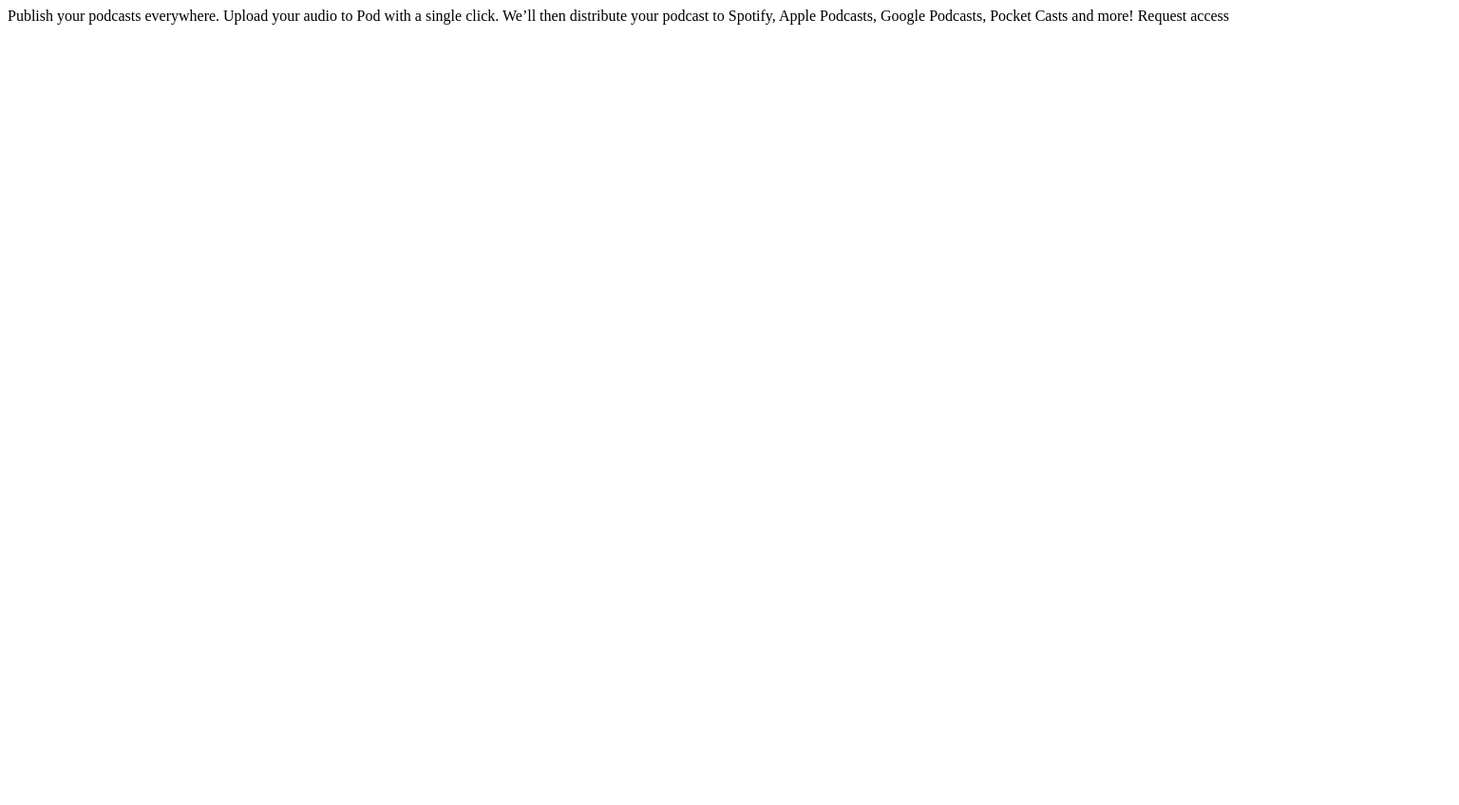
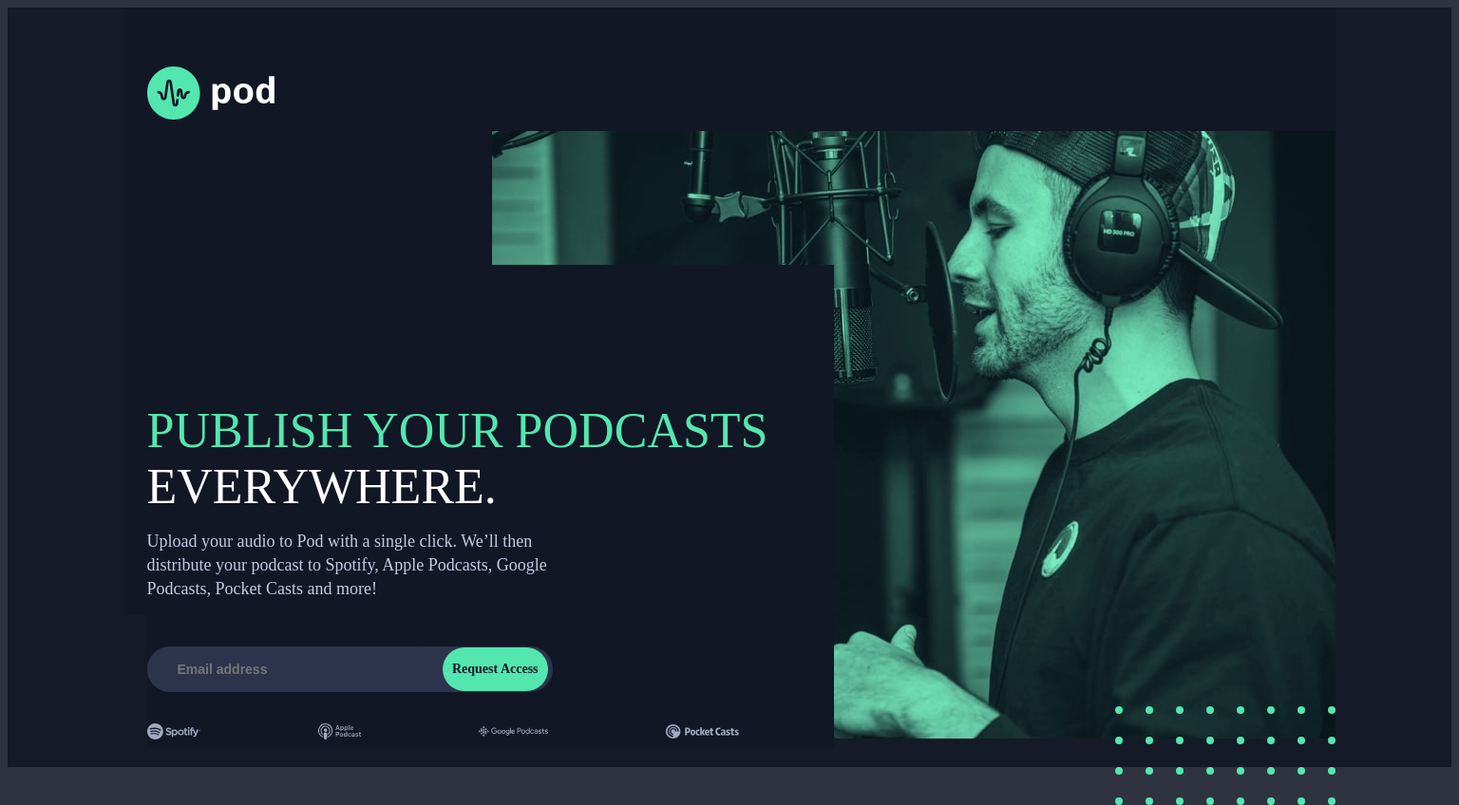
Before and after one commit to deveq/web_pub_study_week4, a plain HTML site: page starter-code/index.html in a window 1536 px wide. Shown: the whole page at 95% size. Before the commit the page ends 800 px from the top, so only its background shows below. Drawn offline with Linux system fonts and the light colour scheme.

Commit message:
mobile, tablet, desktop 반응형 적용

```diff
--- a/starter-code/index.html
+++ b/starter-code/index.html
@@ -5,15 +5,73 @@
   <meta name="viewport" content="width=device-width, initial-scale=1.0">
 
   <link rel="icon" type="image/png" sizes="32x32" href="./assets/favicon-32x32.png">
-
+  <link rel="stylesheet" href="style.css">
   <title>Frontend Mentor | Pod request access landing page</title>
+  <script defer src="./main.js"></script>
 </head>
 <body>
-  Publish your podcasts everywhere.
 
-  Upload your audio to Pod with a single click. We’ll then distribute your podcast to Spotify,
-  Apple Podcasts, Google Podcasts, Pocket Casts and more!
+  <section class="container">
 
-  Request access
+    <header>
+      <div class="logo">
+        <h1>pod</h1>
+        <img src="./assets/desktop/logo.svg" alt="">
+      </div>
+
+    </header>
+    <section class="content">
+
+        <!-- 상단 타이틀 -->
+        <div class="title">
+          <span>Publish your podcasts </span>everywhere.
+        </div>
+
+        <!-- description  -->
+        <div class="description">
+          Upload your audio to Pod with a single click. We’ll then distribute your podcast to Spotify, Apple Podcasts, Google Podcasts, Pocket Casts and more!
+        </div>
+
+        <!-- providers -->
+        <div class="providers">
+          <ul>
+            <li>
+              <a href="javascript:void(0)">
+                <img src="./assets/desktop/spotify.svg" alt="spotify">
+                Spotify
+              </a>
+            </li>
+            <li>
+              <a href="javascript:void(0)">
+                <img src="./assets/desktop/apple-podcast.svg" alt="apple podcast">
+                Apple Podcast
+              </a>
+            </li>
+            <li>
+              <a href="javascript:void(0)">
+                <img src="./assets/desktop/google-podcasts.svg" alt="google podcasts">
+                Google Podcasts
+              </a>
+            </li>
+            <li>
+              <a href="javascript:void(0)">
+                <img src="./assets/desktop/pocket-casts.svg" alt="pocket casts">
+                Pocket Casts
+              </a>
+            </li>
+          </ul>
+        </div>
+
+        <!-- 이메일 -->
+        <div class="email">
+          <input type="text" placeholder="Email address">
+          <div class="btn btn--login">
+            Request Access
+          </div>
+          <div class="warning" hidden>Oops! Please check your email</div>
+        </div>
+
+    </section>
+  </section>
 </body>
 </html>
--- /dev/null
+++ b/starter-code/main.js
@@ -0,0 +1,16 @@
+window.onload = () => {
+    const emailContainer = document.querySelector('section.content .email');
+    const btn =emailContainer.querySelector('.btn');
+    // const btn = document.querySelector('section.content .email .btn');
+    const input = emailContainer.querySelector('input');
+    // const input = document.querySelector('section.content .email input');
+    const warning = emailContainer.querySelector('.warning');
+    btn.addEventListener('click', (e) => {
+        const result = checkValidation(input.value);
+        warning.hidden = result;
+    })
+}
+
+const checkValidation = (mail) => {
+    return /^\w+([\.-]?\w+)*@\w+([\.-]?\w+)*(\.\w{2,3})+$/.test(mail);
+}
--- /dev/null
+++ b/starter-code/style.css
@@ -0,0 +1,366 @@
+body, html {
+    font-size : 62.5%;
+    background-color: #121725e0;
+    height : 100vh;
+}
+* {
+    box-sizing: border-box;
+}
+
+ul {
+    margin : 0;
+    padding : 0;
+}
+
+/* Container */
+section.container {
+    color : #fff;
+    display : flex;
+    flex-direction : column;
+    align-items : center;
+    padding : 0 2.4rem 9.4rem;
+    width : 37.5rem;
+    margin : auto;
+    position : relative;
+}
+
+/* Header */
+header {
+    padding-top : 6.2rem;
+}
+
+header .logo h1 {
+    font-size : 0;
+}
+
+header .logo img {
+    width : 13.485rem;
+    height : 5.6rem;
+}
+
+/* Content */
+section.content {
+    padding-top : 5.7rem;
+    position : relative;
+    display : flex;
+    flex-direction : column;
+
+}
+
+section.container::before {
+    content : "";
+    display : block;
+    position : absolute;
+    top : 0;
+    left : 0;
+    width : 100%;
+    height : 100%;
+    background-size : 100%;
+    background-image : url("./assets/mobile/image-host.jpg");
+    z-index : -1;
+    background-repeat : no-repeat;
+}
+
+
+/* Content - title */
+section.content .title {
+    font-size : 2.6rem;
+    font-weight : 400;
+    text-transform : uppercase;
+    text-align : center;
+}
+
+section.content .title span {
+    color : #54E6AF;
+}
+
+/* Content - description */
+section.content .description {
+    font-size : 1.5rem;
+    color : #C2CBE5;
+    line-height : 2.5rem;
+    text-align : center;
+    margin-top : 1.6rem;
+}
+
+/* Content - providers */
+section.content .providers {
+    /* width : 31.5rem; */
+    margin-top : 3.3rem;
+}
+
+section.content .providers ul {
+    list-style : none;
+    display : flex;
+    align-items : center;
+    justify-content: space-between;
+
+}
+section.content .providers ul li {
+    height : 100%;
+}
+
+section.content .providers ul li a {
+    font-size : 0;
+    text-decoration: none;
+    color : #000;
+    vertical-align : bottom;
+    line-height : 1.7rem;
+}
+section.content .providers ul li:nth-child(1) img {
+    width : 5.6rem;
+
+}
+section.content .providers ul li:nth-child(2) img{
+    width : 4.5rem;
+
+}
+section.content .providers ul li:nth-child(3) img{
+    width : 7.3rem;
+}
+section.content .providers ul li:nth-child(4) img{
+    width : 7.7rem;
+}
+
+
+/* Content - email */
+section.content .email {
+    margin-top : 4.8rem;
+}
+section.content .email > *{
+    border : none;
+    width : 100%;
+    border-radius : 2.8rem;
+    height : 4.6rem;
+
+}
+
+section.content .email input {
+    border : none;
+    width : 100%;
+    border-radius : 2.8rem;
+    padding : 0.9rem 3.2rem;
+    background-color : #2C344B;
+    color : #fff;
+}
+
+section.content .email input::placeholder {
+    font-size : 1.4rem;
+    font-weight : bold;
+    line-height : 2.8rem;
+}
+
+.btn {
+    background-color: #54E6AF;
+    color : #121725;
+    font-size : 1.4rem;
+    font-weight : bold;
+    text-align : center;
+    line-height : 4.6rem;
+    cursor: pointer;
+}
+
+.btn:hover {
+    background-color: #B3FFE2;
+}
+
+.btn--login {
+    margin-top : 1.6rem;
+}
+
+section.container .content .email .warning {
+    color : red;
+    position : absolute;
+    /* bottom : -3rem;
+    left : 3rem; */
+    bottom : -5.5rem;
+    left : 3rem;
+}
+
+@media screen and (min-width : 768px) {
+    section.container {
+        width : 76.8rem;
+        height : 102.4rem;
+        background-color: #121725;
+    }
+
+    section.container::before {
+        right : 0;
+        width : 49.1rem;
+        height : 76.7rem;
+        left :auto;
+        z-index : 0;
+        background-image : url("./assets/tablet/image-host.jpg");
+
+    }
+
+    section.container::after {
+        /* content : ""; */
+        width : 23.2rem;
+        height : 10.4rem;
+        display : block;
+        position : absolute;
+        bottom : 0;
+        left : 3rem;
+        background-image : url("./assets/desktop/bg-pattern-dots.svg");
+    }
+
+    section.container header {
+        z-index : 1;
+        align-self : flex-start;
+    }
+
+    section.container .content {
+        background-color: #121725;
+        width : 63.5rem;
+        margin-top : 15.2rem;
+    }
+
+
+    section.container .content .providers {
+        order : 1;
+    }
+    section.container .content .providers ul {
+        margin-right : 10rem;
+    }
+
+    section.container .content .title {
+        text-align : start;
+        font-size : 4.8rem;
+        margin-top : 9.3rem;
+    }
+
+    section.container .content .description {
+        text-align : start;
+        width : 44.5rem;
+        font-size : 1.8rem;
+    }
+
+    section.container .content .email {
+        position : relative;
+    }
+
+    section.container .content .email {
+        width : 42.7rem;
+        height : 5.6rem;
+        display : flex;
+        line-height: 5.6rem;
+        background-color: #2C344B;
+        border-radius : 2.8rem;
+        align-items : center;
+    }
+
+    section.container .content .email input {
+
+    }
+
+    section.container .content .email .btn {
+        margin-top : 0;
+        width : 16.2rem;
+        height : 4.6rem;
+        font-size : 1.4rem;
+        margin-right : 0.5rem;
+    }
+
+
+section.container .content .email .warning {
+    bottom : -3rem;
+}
+
+
+}
+
+@media screen and (min-width : 1440px) {
+    section.container {
+        width : 127.5rem;
+        height : 64rem;
+        background-color: #121725;
+        align-items : flex-start;
+    }
+
+    section.container::before {
+        top : 13rem;
+        right : 0;
+        width : 88.8rem;
+        height : 64rem;
+        left :auto;
+        z-index : 0;
+        background-image : url("./assets/desktop/image-host.jpg");
+
+    }
+
+    section.container::after {
+        content : "";
+        width : 23.2rem;
+        height : 10.4rem;
+        display : block;
+        position : absolute;
+        bottom : -20rem;
+        right : 0;
+        left : auto;
+        background-image : url("./assets/desktop/bg-pattern-dots.svg");
+    }
+
+    section.container header {
+        z-index : 1;
+        align-self : flex-start;
+        margin-top : 13re;
+    }
+
+    section.container .content {
+        background-color: #121725;
+        width : 72.3rem;
+        height : 50.9rem;
+        margin-top : 15.2rem;
+    }
+
+
+    section.container .content .providers {
+        order : 1;
+    }
+    section.container .content .providers ul {
+        margin-right : 10rem;
+    }
+
+    section.container .content .title {
+        text-align : start;
+        font-size : 4.8rem;
+        margin-top : 8.8rem;
+        font-size : 5.2rem;
+    }
+
+    section.container .content .description {
+        text-align : start;
+        width : 44.5rem;
+        font-size : 1.8rem;
+    }
+
+    section.container .content .email {
+        position : relative;
+    }
+
+    section.container .content .email {
+        width : 42.7rem;
+        height : 5.6rem;
+        display : flex;
+        line-height: 5.6rem;
+        background-color: #2C344B;
+        border-radius : 2.8rem;
+        align-items : center;
+    }
+
+    section.container .content .email input {
+
+    }
+
+    section.container .content .email .btn {
+        margin-top : 0;
+        width : 16.2rem;
+        height : 4.6rem;
+        font-size : 1.4rem;
+        margin-right : 0.5rem;
+    }
+    section.container .content .email .warning {
+        bottom : -3rem;
+    }
+}
```
